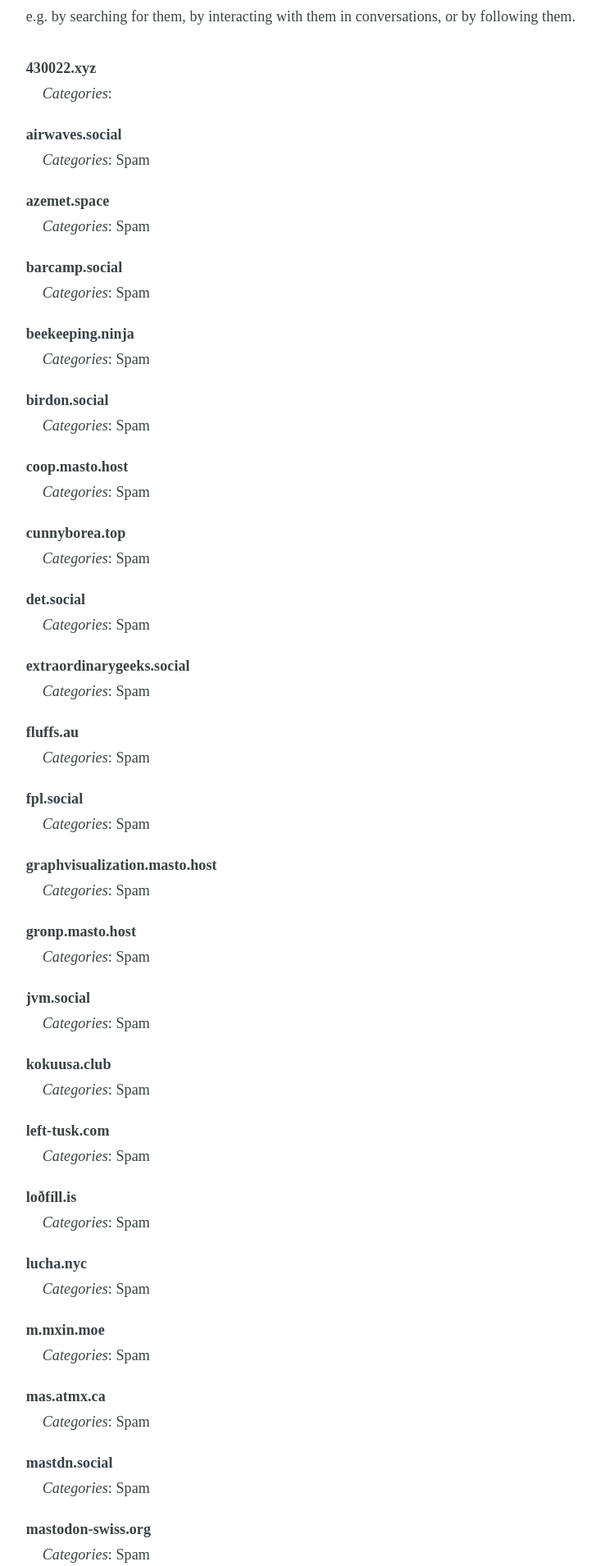
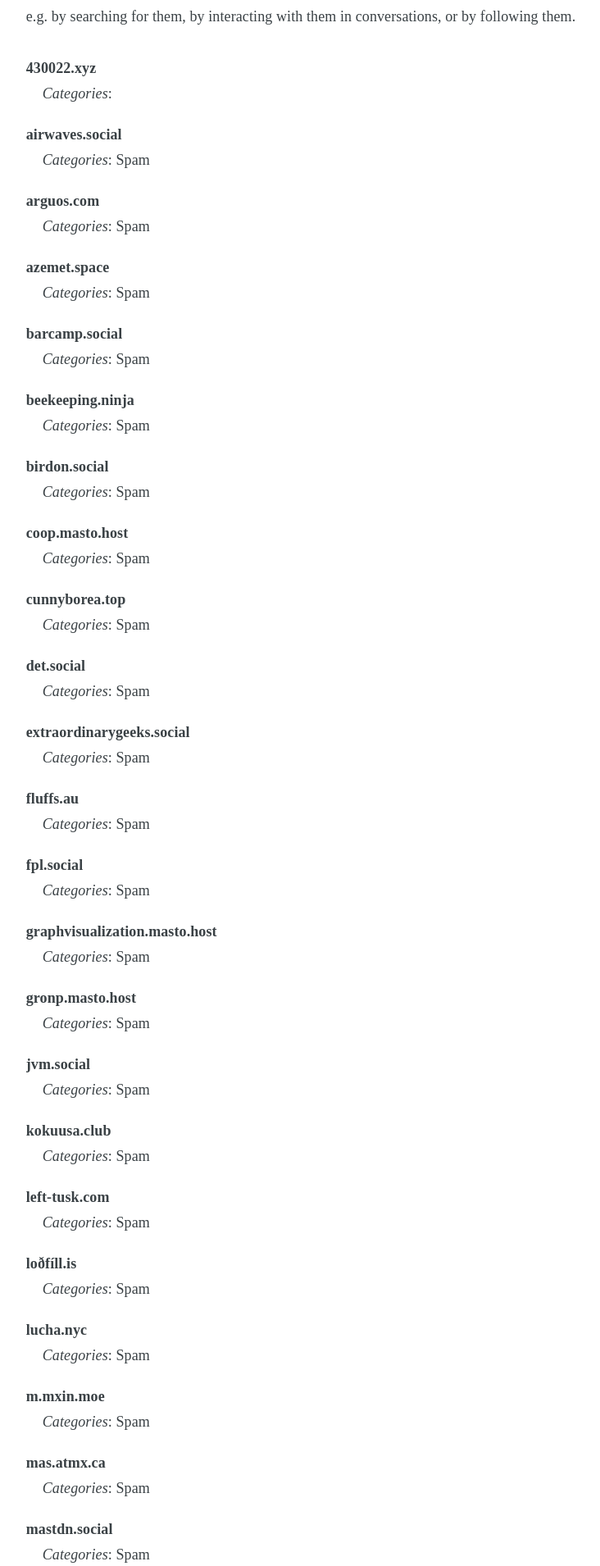
Before and after one commit to chaossocial/meta, a Jekyll site: the page built from federation.md, in a window 1280 px wide. Shown: the part 923-2833 px from the top of the page at 82% size, without its empty margins (398-1130 px from the left). Built offline with Jekyll 4.4.1, drawn with Linux system fonts in a browser that asks for light colours; some of the changed text lies outside the part shown.

Commit message:
Limit arguos.com

```diff
--- a/_data/limited_instances.json
+++ b/_data/limited_instances.json
@@ -8,6 +8,15 @@
   },
   {
     "instance": "airwaves.social",
+    "tags": [
+      "SPAM"
+    ],
+    "receipts": [],
+    "comment_en": "",
+    "comment_de": ""
+  },
+  {
+    "instance": "arguos.com",
     "tags": [
       "SPAM"
     ],
```
